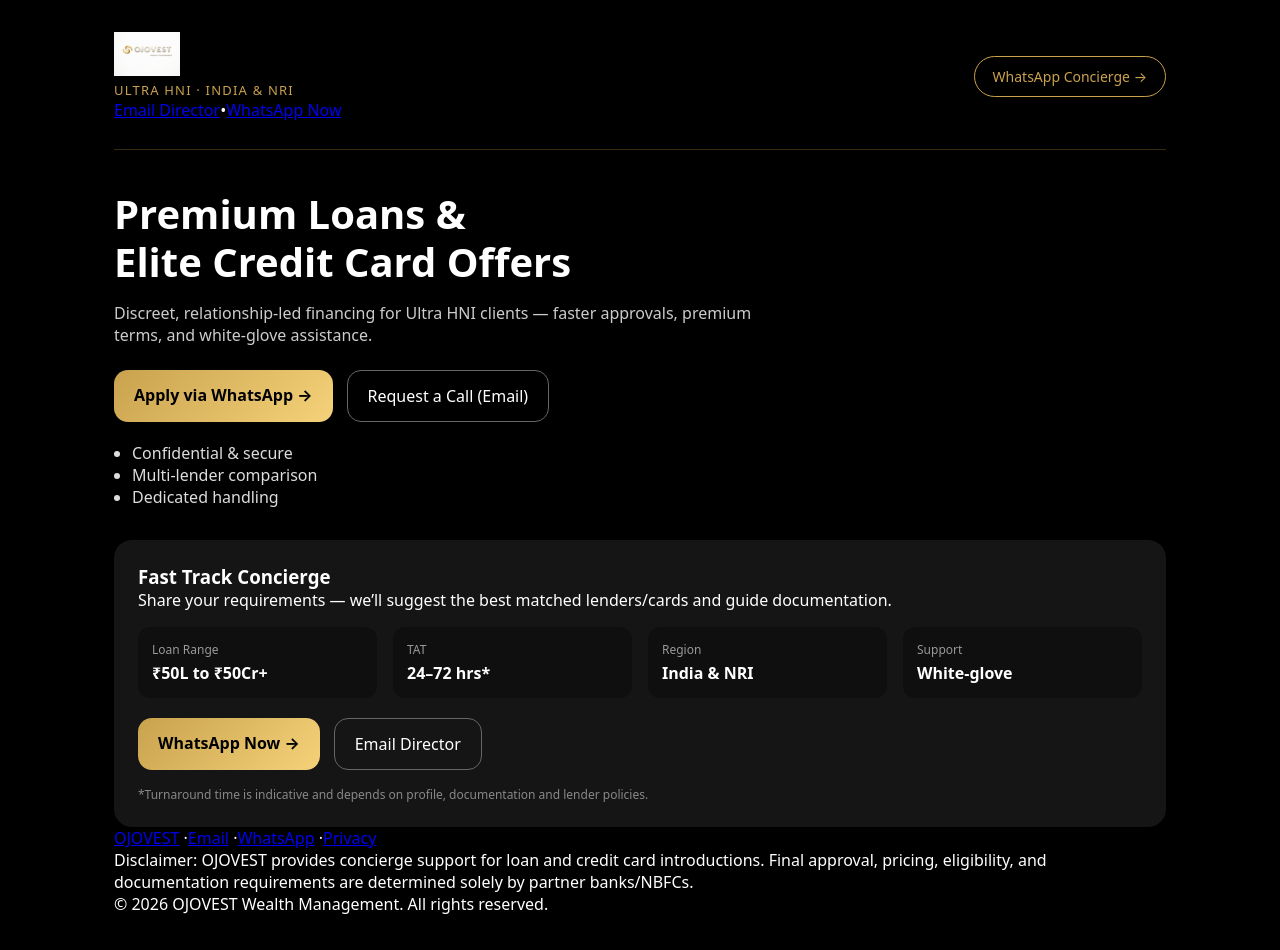
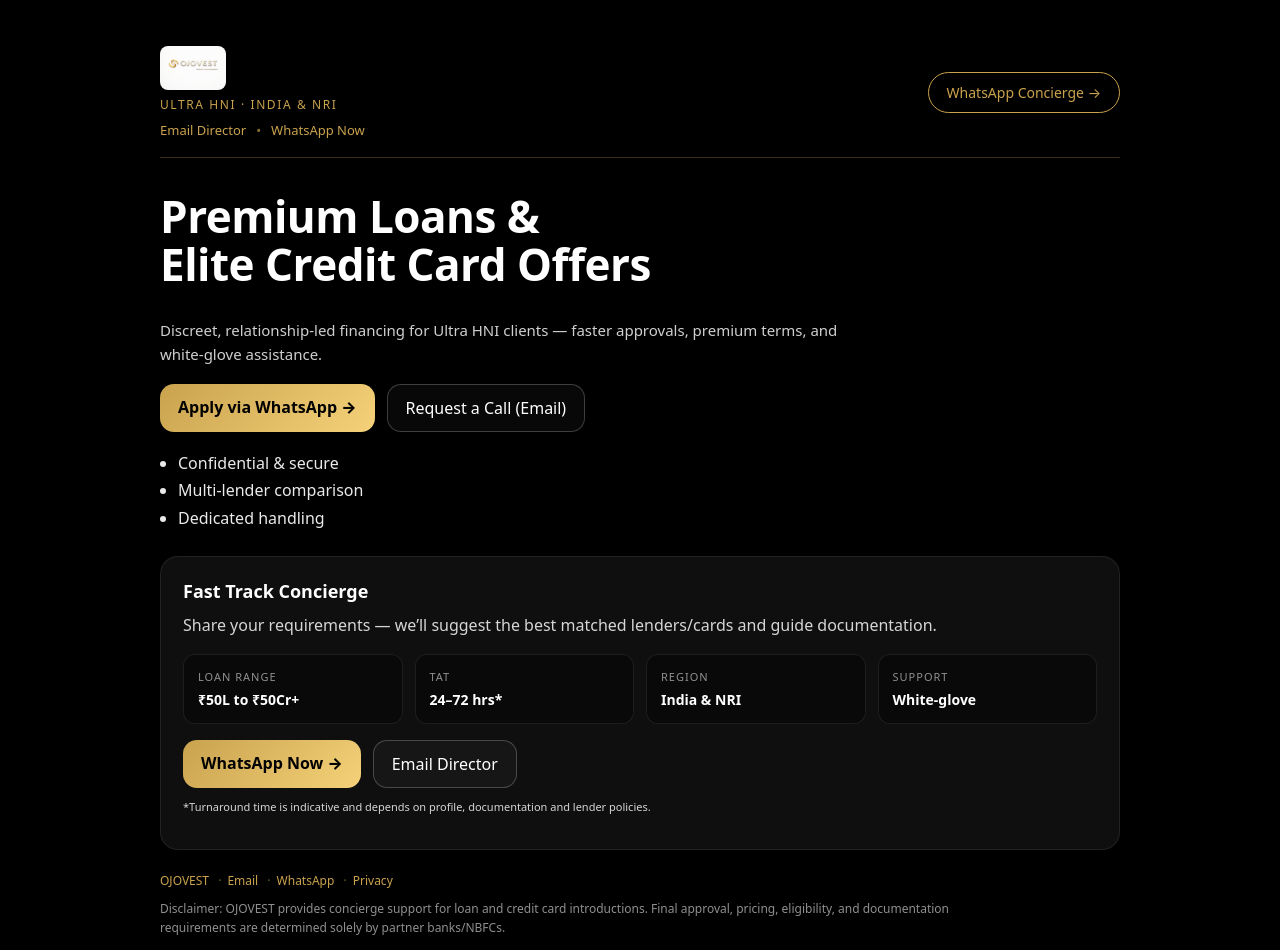
Before and after one commit to ojovest/ojovest, a Next.js app: page / in a window 1280 px wide. Shown: the top 950 px of the page. Built offline with nearby package versions, Linux system fonts and the light colour scheme.

Commit message:
Update globals.css

```diff
--- a/app/globals.css
+++ b/app/globals.css
@@ -1,62 +1,83 @@
-* {
-  box-sizing: border-box;
-  margin: 0;
-  padding: 0;
-}
-
-html,
+/* Base */
 body {
   background: #000;
   color: #fff;
-  font-family: system-ui, -apple-system, BlinkMacSystemFont, sans-serif;
+  font-family: system-ui, -apple-system, sans-serif;
+  margin: 0;
 }
 
-/* Main container */
+/* Container */
 .container {
-  max-width: 1100px;
+  max-width: 960px;
   margin: 0 auto;
-  padding: 32px 24px 80px;
+  padding: 28px 22px 60px;
 }
 
-/* ===== HEADER ===== */
+/* =========================
+   Premium Header
+========================= */
 .header {
   display: flex;
   flex-direction: column;
   align-items: center;
-  gap: 10px;
-  padding-bottom: 28px;
-  border-bottom: 1px solid rgba(212, 175, 55, 0.25);
+  gap: 12px;
+  padding: 18px 0 18px;
+  border-bottom: 1px solid rgba(201, 162, 77, 0.28);
   text-align: center;
 }
 
-@media (min-width: 900px) {
-  .header {
-    flex-direction: row;
-    justify-content: space-between;
-    text-align: left;
-  }
+.headerLeft {
+  display: flex;
+  flex-direction: column;
+  align-items: center;
+  gap: 6px;
 }
 
 .logo {
   height: 44px;
   width: auto;
+  display: block;
+  max-width: 200px;
+  border-radius: 8px;
 }
 
 .subtitle {
-  font-size: 13px;
-  letter-spacing: 1.2px;
+  font-size: 12px;
+  letter-spacing: 1.6px;
   text-transform: uppercase;
   color: #c9a24d;
 }
 
-/* Header CTA */
+.topLinks {
+  display: flex;
+  align-items: center;
+  gap: 10px;
+  margin-top: 2px;
+  font-size: 13px;
+}
+
+.topLink {
+  color: #c9a24d;
+  text-decoration: none;
+}
+
+.topLink:hover {
+  text-decoration: underline;
+}
+
+.dot {
+  color: rgba(201, 162, 77, 0.7);
+}
+
+/* Header CTA button */
 .header-cta {
+  margin-top: 6px;
+  font-size: 14px;
   padding: 10px 18px;
   border-radius: 999px;
   border: 1px solid #c9a24d;
   color: #c9a24d;
   text-decoration: none;
-  font-size: 14px;
   transition: all 0.25s ease;
 }
 
@@ -65,92 +86,194 @@
   color: #000;
 }
 
-/* ===== HERO ===== */
+/* Desktop header layout */
+@media (min-width: 900px) {
+  .header {
+    flex-direction: row;
+    justify-content: space-between;
+    align-items: center;
+    text-align: left;
+  }
+
+  .headerLeft {
+    align-items: flex-start;
+  }
+
+  .header-cta {
+    margin-top: 0;
+  }
+}
+
+/* =========================
+   Hero
+========================= */
 .heroTitle {
-  font-size: 40px;
-  line-height: 1.2;
-  margin-top: 40px;
+  margin-top: 34px;
+  font-size: 44px;
+  line-height: 1.1;
+  font-weight: 800;
+  letter-spacing: -0.5px;
 }
 
 .heroDesc {
-  margin-top: 16px;
-  color: #ccc;
-  max-width: 640px;
+  margin-top: 14px;
+  max-width: 680px;
+  color: #cfcfcf;
+  line-height: 1.6;
+  font-size: 15px;
 }
 
 /* CTA row */
 .ctaRow {
   display: flex;
-  gap: 14px;
-  margin-top: 24px;
+  gap: 12px;
   flex-wrap: wrap;
+  margin-top: 18px;
 }
 
 a.cta {
   background: linear-gradient(135deg, #c9a24d, #f5d27a);
   color: #000;
-  padding: 14px 20px;
+  padding: 12px 18px;
   border-radius: 14px;
-  font-weight: 700;
+  font-weight: 800;
   text-decoration: none;
+  display: inline-block;
+}
+
+a.cta:hover {
+  filter: brightness(1.05);
 }
 
 a.ctaSecondary {
-  border: 1px solid #666;
+  border: 1px solid rgba(255, 255, 255, 0.22);
   color: #fff;
-  padding: 14px 20px;
+  padding: 12px 18px;
   border-radius: 14px;
   text-decoration: none;
+  display: inline-block;
+  background: rgba(255, 255, 255, 0.03);
+}
+
+a.ctaSecondary:hover {
+  border-color: rgba(201, 162, 77, 0.7);
 }
 
 /* Trust points */
 .trustList {
-  margin-top: 20px;
+  margin-top: 18px;
   padding-left: 18px;
-  color: #ddd;
+  color: #eaeaea;
+  line-height: 1.7;
 }
 
-/* ===== CARD ===== */
+/* =========================
+   Card
+========================= */
 .card {
-  background: #151515;
+  margin-top: 24px;
+  background: rgba(255, 255, 255, 0.06);
+  border: 1px solid rgba(255, 255, 255, 0.08);
   border-radius: 18px;
-  padding: 24px;
-  margin-top: 32px;
+  padding: 22px;
 }
 
+.card h3 {
+  margin: 0;
+  font-size: 18px;
+}
+
+.card p {
+  margin-top: 10px;
+  color: #d6d6d6;
+  line-height: 1.6;
+}
+
+/* Card grid */
 .cardGrid {
   display: grid;
-  grid-template-columns: repeat(auto-fit, minmax(220px, 1fr));
-  gap: 16px;
+  grid-template-columns: repeat(1, minmax(0, 1fr));
+  gap: 12px;
   margin-top: 16px;
 }
 
+@media (min-width: 700px) {
+  .cardGrid {
+    grid-template-columns: repeat(2, minmax(0, 1fr));
+  }
+}
+
+@media (min-width: 980px) {
+  .cardGrid {
+    grid-template-columns: repeat(4, minmax(0, 1fr));
+  }
+}
+
 .cardItem {
-  background: #0f0f0f;
+  background: rgba(0, 0, 0, 0.35);
+  border: 1px solid rgba(255, 255, 255, 0.08);
+  border-radius: 12px;
   padding: 14px;
-  border-radius: 12px;
 }
 
 .cardLabel {
-  font-size: 12px;
-  color: #999;
+  font-size: 11px;
+  color: rgba(255, 255, 255, 0.55);
+  text-transform: uppercase;
+  letter-spacing: 1px;
 }
 
 .cardValue {
-  margin-top: 4px;
-  font-weight: 600;
+  margin-top: 6px;
+  font-weight: 800;
+  font-size: 14px;
 }
 
 /* Card actions */
 .cardActions {
   display: flex;
-  gap: 14px;
-  margin-top: 20px;
+  gap: 12px;
   flex-wrap: wrap;
+  margin-top: 16px;
 }
 
 .finePrint {
-  margin-top: 16px;
+  margin-top: 12px;
+  font-size: 11px;
+  color: rgba(255, 255, 255, 0.55);
+}
+
+/* =========================
+   Footer
+========================= */
+.footer {
+  margin-top: 22px;
   font-size: 12px;
-  color: #888;
+  color: #aaa;
 }
+
+.footerSep {
+  margin: 0 6px;
+  color: rgba(201, 162, 77, 0.6);
+}
+
+.footer a {
+  color: #c9a24d;
+  text-decoration: none;
+}
+
+.footer a:hover {
+  text-decoration: underline;
+}
+
+.footerNote {
+  margin-top: 10px;
+  color: #8f8f8f;
+  line-height: 1.6;
+  max-width: 820px;
+}
+
+.footerNote2 {
+  margin-top: 8px;
+  color: #7d7d7d;
+}
```
